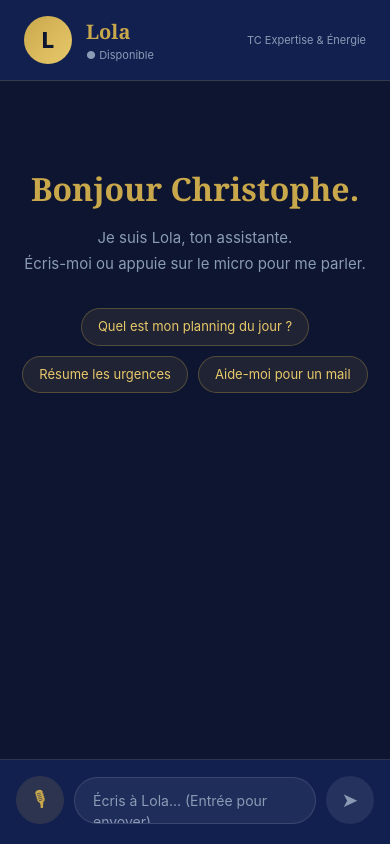
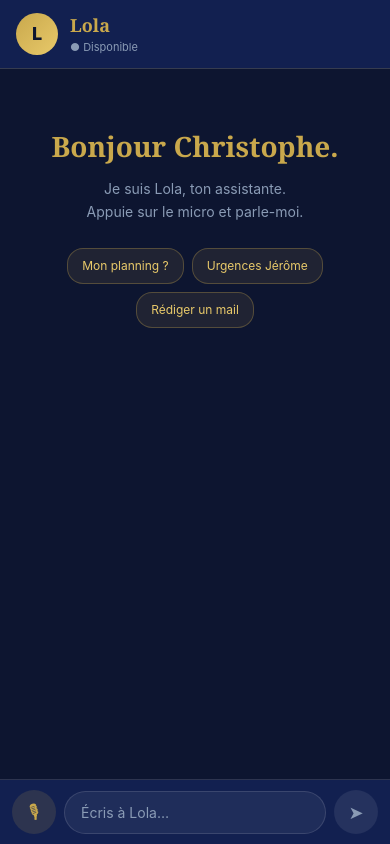
Before and after one commit to stal6999/lola-voice, a Next.js app: page / in a window 390 px wide. Built offline with nearby package versions, Linux system fonts and the light colour scheme.

Commit message:
fix: silence auto 1.5s, affichage mobile, alignement bulles, safe-area iOS

```diff
--- a/app/page.tsx
+++ b/app/page.tsx
@@ -16,8 +16,8 @@ export default function LolaPage() {
   const recognitionRef = useRef<any>(null)
   const audioRef = useRef<HTMLAudioElement | null>(null)
   const messagesRef = useRef<Message[]>([])
+  const silenceTimerRef = useRef<NodeJS.Timeout | null>(null)
 
-  // Sync ref with state for callbacks
   useEffect(() => { messagesRef.current = messages }, [messages])
 
   useEffect(() => {
@@ -41,8 +41,6 @@ export default function LolaPage() {
       const updated = [...history, lolaMsg]
       setMessages(updated)
       setLoading(false)
-
-      // TTS auto
       playTTS(data.text)
     } catch {
       setLoading(false)
@@ -56,10 +54,7 @@ export default function LolaPage() {
       const res  = await fetch('/api/tts', { method: 'POST', headers: { 'Content-Type': 'application/json' }, body: JSON.stringify({ text }) })
       const blob = await res.blob()
       const url  = URL.createObjectURL(blob)
-
-      // Stop previous audio
       if (audioRef.current) { audioRef.current.pause(); audioRef.current = null }
-
       const audio = new Audio(url)
       audioRef.current = audio
       audio.onended = () => { setSpeaking(false); audioRef.current = null }
@@ -70,7 +65,7 @@ export default function LolaPage() {
     }
   }
 
-  /* ── SPEECH RECOGNITION (Web Speech API — gratuit, navigateur natif) ── */
+  /* ── SPEECH RECOGNITION avec détection de silence ── */
   function toggleListening() {
     if (listening) {
       stopListening()
@@ -80,23 +75,32 @@ export default function LolaPage() {
   }
 
   function startListening() {
-    // Stop Lola if she's speaking
     if (audioRef.current) { audioRef.current.pause(); audioRef.current = null; setSpeaking(false) }
 
     // eslint-disable-next-line @typescript-eslint/no-explicit-any
-    const SpeechRecognition = (window as any).SpeechRecognition || (window as any).webkitSpeechRecognition
-
-    if (!SpeechRecognition) {
+    const SR = (window as any).SpeechRecognition || (window as any).webkitSpeechRecognition
+    if (!SR) {
       alert('Ton navigateur ne supporte pas la reconnaissance vocale. Utilise Chrome ou Safari.')
       return
     }
 
-    const recognition = new SpeechRecognition()
+    const recognition = new SR()
     recognition.lang = 'fr-FR'
     recognition.continuous = true
     recognition.interimResults = true
 
     let finalTranscript = ''
+    let hasSpoken = false
+
+    function resetSilenceTimer() {
+      if (silenceTimerRef.current) clearTimeout(silenceTimerRef.current)
+      silenceTimerRef.current = setTimeout(() => {
+        // 1.5s de silence après avoir parlé → on envoie
+        if (hasSpoken && finalTranscript.trim()) {
+          recognition.stop()
+        }
+      }, 1500)
+    }
 
     // eslint-disable-next-line @typescript-eslint/no-explicit-any
     recognition.onresult = (event: any) => {
@@ -105,14 +109,18 @@ export default function LolaPage() {
         const t = event.results[i][0].transcript
         if (event.results[i].isFinal) {
           finalTranscript += t + ' '
+          hasSpoken = true
         } else {
           interim = t
+          hasSpoken = true
         }
       }
       setLiveTranscript(finalTranscript + interim)
+      resetSilenceTimer()
     }
 
     recognition.onend = () => {
+      if (silenceTimerRef.current) { clearTimeout(silenceTimerRef.current); silenceTimerRef.current = null }
       setListening(false)
       const text = finalTranscript.trim()
       if (text) {
@@ -122,6 +130,7 @@ export default function LolaPage() {
     }
 
     recognition.onerror = () => {
+      if (silenceTimerRef.current) { clearTimeout(silenceTimerRef.current); silenceTimerRef.current = null }
       setListening(false)
       setLiveTranscript('')
     }
@@ -132,39 +141,68 @@ export default function LolaPage() {
   }
 
   function stopListening() {
+    if (silenceTimerRef.current) { clearTimeout(silenceTimerRef.current); silenceTimerRef.current = null }
     recognitionRef.current?.stop()
     setListening(false)
   }
 
   return (
-    <div style={{ minHeight: '100vh', height: '100vh', background: '#0d1530', display: 'flex', flexDirection: 'column', fontFamily: 'Inter, system-ui, sans-serif' }}>
+    <div style={{
+      minHeight: '100dvh',
+      background: '#0d1530', display: 'flex', flexDirection: 'column',
+      fontFamily: '-apple-system, BlinkMacSystemFont, Inter, system-ui, sans-serif',
+      position: 'fixed', top: 0, left: 0, right: 0, bottom: 0,
+    }}>
 
       {/* ── HEADER ── */}
-      <header style={{ background: '#122050', borderBottom: '1px solid rgba(201,168,76,.2)', padding: '16px 24px', display: 'flex', alignItems: 'center', gap: 14, flexShrink: 0 }}>
-        <div style={{ position: 'relative' }}>
-          <div style={{ width: 48, height: 48, borderRadius: '50%', background: 'linear-gradient(135deg,#C9A84C,#E8C96A)', display: 'flex', alignItems: 'center', justifyContent: 'center', fontSize: 22, fontWeight: 800, color: '#0d1530' }}>L</div>
-          {(speaking || listening) && <div style={{ position: 'absolute', bottom: 2, right: 2, width: 12, height: 12, borderRadius: '50%', background: listening ? '#e74c3c' : '#2ecc71', border: '2px solid #0d1530', animation: 'pulse 1s infinite' }} />}
+      <header style={{
+        background: '#122050', borderBottom: '1px solid rgba(201,168,76,.2)',
+        padding: '12px 16px', display: 'flex', alignItems: 'center', gap: 12, flexShrink: 0,
+      }}>
+        <div style={{ position: 'relative', flexShrink: 0 }}>
+          <div style={{
+            width: 42, height: 42, borderRadius: '50%',
+            background: 'linear-gradient(135deg,#C9A84C,#E8C96A)',
+            display: 'flex', alignItems: 'center', justifyContent: 'center',
+            fontSize: 18, fontWeight: 800, color: '#0d1530',
+          }}>L</div>
+          {(speaking || listening) && (
+            <div style={{
+              position: 'absolute', bottom: 1, right: 1, width: 10, height: 10,
+              borderRadius: '50%', background: listening ? '#e74c3c' : '#2ecc71',
+              border: '2px solid #122050', animation: 'pulse 1s infinite',
+            }} />
+          )}
         </div>
-        <div>
-          <div style={{ fontFamily: 'Georgia, serif', fontSize: 20, fontWeight: 700, color: '#C9A84C' }}>Lola</div>
+        <div style={{ flex: 1, minWidth: 0 }}>
+          <div style={{ fontFamily: 'Georgia, serif', fontSize: 18, fontWeight: 700, color: '#C9A84C' }}>Lola</div>
           <div style={{ fontSize: 11, color: '#8A9BB5' }}>
-            {listening ? '🎙 Je t\'écoute…' : speaking ? '🔊 En train de parler…' : loading ? '⌛ En réflexion…' : '● Disponible'}
+            {listening ? '🎙 Je t\u2019écoute…' : speaking ? '🔊 Je parle…' : loading ? '⌛ Réflexion…' : '● Disponible'}
           </div>
         </div>
-        <div style={{ marginLeft: 'auto', fontSize: 11, color: '#8A9BB5' }}>TC Expertise & Énergie</div>
       </header>
 
       {/* ── MESSAGES ── */}
-      <main style={{ flex: 1, overflowY: 'auto', padding: '24px 16px', display: 'flex', flexDirection: 'column', gap: 16, maxWidth: 720, width: '100%', margin: '0 auto' }}>
+      <main style={{
+        flex: 1, overflowY: 'auto', WebkitOverflowScrolling: 'touch',
+        padding: '16px 12px', display: 'flex', flexDirection: 'column', gap: 12,
+      }}>
 
         {messages.length === 0 && !listening && (
-          <div style={{ textAlign: 'center', marginTop: 60 }}>
-            <div style={{ fontFamily: 'Georgia, serif', fontSize: 32, fontWeight: 800, color: '#C9A84C', marginBottom: 12 }}>Bonjour Christophe.</div>
-            <div style={{ fontSize: 15, color: '#8A9BB5', lineHeight: 1.7 }}>Je suis Lola, ton assistante.<br />Écris-moi ou appuie sur le micro pour me parler.</div>
-            <div style={{ display: 'flex', gap: 10, justifyContent: 'center', marginTop: 32, flexWrap: 'wrap' }}>
-              {['Quel est mon planning du jour ?', 'Résume les urgences', 'Aide-moi pour un mail'].map(s => (
+          <div style={{ textAlign: 'center', marginTop: 40, padding: '0 16px' }}>
+            <div style={{ fontFamily: 'Georgia, serif', fontSize: 28, fontWeight: 800, color: '#C9A84C', marginBottom: 10 }}>
+              Bonjour Christophe.
+            </div>
+            <div style={{ fontSize: 14, color: '#8A9BB5', lineHeight: 1.7 }}>
+              Je suis Lola, ton assistante.<br />Appuie sur le micro et parle-moi.
+            </div>
+            <div style={{ display: 'flex', gap: 8, justifyContent: 'center', marginTop: 24, flexWrap: 'wrap' }}>
+              {['Mon planning ?', 'Urgences Jérôme', 'Rédiger un mail'].map(s => (
                 <button key={s} onClick={() => sendMessage(s)}
-                  style={{ background: 'rgba(201,168,76,.1)', border: '1px solid rgba(201,168,76,.3)', borderRadius: 20, padding: '8px 16px', color: '#E8C96A', fontSize: 13, cursor: 'pointer' }}>
+                  style={{
+                    background: 'rgba(201,168,76,.1)', border: '1px solid rgba(201,168,76,.3)',
+                    borderRadius: 16, padding: '8px 14px', color: '#E8C96A', fontSize: 12, cursor: 'pointer',
+                  }}>
                   {s}
                 </button>
               ))}
@@ -173,45 +211,94 @@ export default function LolaPage() {
         )}
 
         {messages.map((m, i) => (
-          <div key={i} style={{ display: 'flex', justifyContent: m.role === 'user' ? 'flex-end' : 'flex-start', gap: 10, alignItems: 'flex-end' }}>
+          <div key={i} style={{
+            display: 'flex', justifyContent: m.role === 'user' ? 'flex-end' : 'flex-start',
+            gap: 8, alignItems: 'flex-end',
+          }}>
             {m.role === 'assistant' && (
-              <div style={{ width: 32, height: 32, borderRadius: '50%', background: 'linear-gradient(135deg,#C9A84C,#E8C96A)', display: 'flex', alignItems: 'center', justifyContent: 'center', fontSize: 13, fontWeight: 800, color: '#0d1530', flexShrink: 0 }}>L</div>
+              <div style={{
+                width: 28, height: 28, borderRadius: '50%', flexShrink: 0,
+                background: 'linear-gradient(135deg,#C9A84C,#E8C96A)',
+                display: 'flex', alignItems: 'center', justifyContent: 'center',
+                fontSize: 12, fontWeight: 800, color: '#0d1530',
+              }}>L</div>
             )}
             <div style={{
-              maxWidth: '75%', padding: '12px 16px', borderRadius: m.role === 'user' ? '18px 18px 4px 18px' : '4px 18px 18px 18px',
+              maxWidth: '80%', padding: '10px 14px',
+              borderRadius: m.role === 'user' ? '16px 16px 4px 16px' : '4px 16px 16px 16px',
               background: m.role === 'user' ? 'linear-gradient(135deg,#C9A84C,#E8C96A)' : 'rgba(255,255,255,.06)',
               border: m.role === 'assistant' ? '1px solid rgba(255,255,255,.08)' : 'none',
               color: m.role === 'user' ? '#0d1530' : '#fff',
-              fontSize: 14, lineHeight: 1.6,
+              fontSize: 14, lineHeight: 1.55,
+              wordBreak: 'break-word' as const, textAlign: 'left' as const,
             }}>
               {m.content}
             </div>
             {m.role === 'user' && (
-              <div style={{ width: 32, height: 32, borderRadius: '50%', background: '#1a2f6b', display: 'flex', alignItems: 'center', justifyContent: 'center', fontSize: 13, fontWeight: 700, color: '#C9A84C', flexShrink: 0 }}>C</div>
+              <div style={{
+                width: 28, height: 28, borderRadius: '50%', flexShrink: 0,
+                background: '#1a2f6b',
+                display: 'flex', alignItems: 'center', justifyContent: 'center',
+                fontSize: 12, fontWeight: 700, color: '#C9A84C',
+              }}>C</div>
             )}
           </div>
         ))}
 
-        {/* Live transcript while listening */}
+        {/* Live transcript */}
         {listening && liveTranscript && (
-          <div style={{ display: 'flex', justifyContent: 'flex-end', gap: 10, alignItems: 'flex-end' }}>
+          <div style={{ display: 'flex', justifyContent: 'flex-end', gap: 8, alignItems: 'flex-end' }}>
             <div style={{
-              maxWidth: '75%', padding: '12px 16px', borderRadius: '18px 18px 4px 18px',
-              background: 'rgba(201,168,76,.3)', border: '1px dashed #C9A84C',
-              color: '#E8C96A', fontSize: 14, lineHeight: 1.6, fontStyle: 'italic',
+              maxWidth: '80%', padding: '10px 14px',
+              borderRadius: '16px 16px 4px 16px',
+              background: 'rgba(201,168,76,.2)', border: '1px dashed rgba(201,168,76,.5)',
+              color: '#E8C96A', fontSize: 14, lineHeight: 1.55, fontStyle: 'italic',
+              wordBreak: 'break-word' as const, textAlign: 'left' as const,
             }}>
               {liveTranscript}…
             </div>
-            <div style={{ width: 32, height: 32, borderRadius: '50%', background: '#1a2f6b', display: 'flex', alignItems: 'center', justifyContent: 'center', fontSize: 13, fontWeight: 700, color: '#C9A84C', flexShrink: 0 }}>C</div>
+            <div style={{
+              width: 28, height: 28, borderRadius: '50%', flexShrink: 0,
+              background: '#1a2f6b',
+              display: 'flex', alignItems: 'center', justifyContent: 'center',
+              fontSize: 12, fontWeight: 700, color: '#C9A84C',
+            }}>C</div>
+          </div>
+        )}
+
+        {/* Listening indicator without text yet */}
+        {listening && !liveTranscript && (
+          <div style={{ textAlign: 'center', padding: '20px 0' }}>
+            <div style={{
+              display: 'inline-flex', gap: 4, alignItems: 'center',
+              background: 'rgba(231,76,60,.1)', border: '1px solid rgba(231,76,60,.3)',
+              borderRadius: 20, padding: '8px 16px',
+            }}>
+              <div style={{ width: 8, height: 8, borderRadius: '50%', background: '#e74c3c', animation: 'pulse 0.8s infinite' }} />
+              <span style={{ fontSize: 13, color: '#e74c3c', marginLeft: 6 }}>Je t&apos;écoute… parle librement</span>
+            </div>
           </div>
         )}
 
         {loading && (
-          <div style={{ display: 'flex', gap: 10, alignItems: 'flex-end' }}>
-            <div style={{ width: 32, height: 32, borderRadius: '50%', background: 'linear-gradient(135deg,#C9A84C,#E8C96A)', display: 'flex', alignItems: 'center', justifyContent: 'center', fontSize: 13, fontWeight: 800, color: '#0d1530' }}>L</div>
-            <div style={{ background: 'rgba(255,255,255,.06)', border: '1px solid rgba(255,255,255,.08)', borderRadius: '4px 18px 18px 18px', padding: '14px 18px' }}>
+          <div style={{ display: 'flex', gap: 8, alignItems: 'flex-end' }}>
+            <div style={{
+              width: 28, height: 28, borderRadius: '50%', flexShrink: 0,
+              background: 'linear-gradient(135deg,#C9A84C,#E8C96A)',
+              display: 'flex', alignItems: 'center', justifyContent: 'center',
+              fontSize: 12, fontWeight: 800, color: '#0d1530',
+            }}>L</div>
+            <div style={{
+              background: 'rgba(255,255,255,.06)', border: '1px solid rgba(255,255,255,.08)',
+              borderRadius: '4px 16px 16px 16px', padding: '12px 16px',
+            }}>
               <div style={{ display: 'flex', gap: 5 }}>
-                {[0,1,2].map(i => <div key={i} style={{ width: 8, height: 8, borderRadius: '50%', background: '#C9A84C', opacity: 0.4, animation: `bounce 1s ${i*0.2}s infinite` }} />)}
+                {[0,1,2].map(i => (
+                  <div key={i} style={{
+                    width: 7, height: 7, borderRadius: '50%', background: '#C9A84C',
+                    opacity: 0.4, animation: `bounce 1s ${i*0.2}s infinite`,
+                  }} />
+                ))}
               </div>
             </div>
           </div>
@@ -220,15 +307,21 @@ export default function LolaPage() {
       </main>
 
       {/* ── INPUT ── */}
-      <footer style={{ background: '#122050', borderTop: '1px solid rgba(201,168,76,.15)', padding: '16px 16px 20px', flexShrink: 0 }}>
-        <div style={{ maxWidth: 720, margin: '0 auto', display: 'flex', gap: 10, alignItems: 'flex-end' }}>
+      <footer style={{
+        background: '#122050', borderTop: '1px solid rgba(201,168,76,.15)',
+        padding: '10px 12px', paddingBottom: 'max(10px, env(safe-area-inset-bottom))',
+        flexShrink: 0,
+      }}>
+        <div style={{ display: 'flex', gap: 8, alignItems: 'flex-end' }}>
 
-          {/* Micro — gros bouton central si pas de texte */}
+          {/* Micro */}
           <button onClick={toggleListening}
-            style={{ width: 48, height: 48, borderRadius: '50%', border: 'none', cursor: 'pointer', flexShrink: 0, transition: 'all .2s',
+            style={{
+              width: 44, height: 44, borderRadius: '50%', border: 'none', cursor: 'pointer', flexShrink: 0,
+              transition: 'all .2s',
               background: listening ? '#e74c3c' : 'rgba(201,168,76,.15)',
-              color: listening ? '#fff' : '#C9A84C', fontSize: 20,
-              boxShadow: listening ? '0 0 20px rgba(231,76,60,.4)' : 'none',
+              color: listening ? '#fff' : '#C9A84C', fontSize: 18,
+              boxShadow: listening ? '0 0 16px rgba(231,76,60,.4)' : 'none',
             }}>
             {listening ? '⏹' : '🎙'}
           </button>
@@ -236,18 +329,25 @@ export default function LolaPage() {
           {/* Texte */}
           <textarea value={input} onChange={e => setInput(e.target.value)}
             onKeyDown={e => { if (e.key === 'Enter' && !e.shiftKey) { e.preventDefault(); sendMessage(input) } }}
-            placeholder={listening ? 'Je t\'écoute…' : 'Écris à Lola… (Entrée pour envoyer)'}
+            placeholder={listening ? 'Je t\u2019écoute…' : 'Écris à Lola…'}
             rows={1}
             disabled={listening}
-            style={{ flex: 1, background: 'rgba(255,255,255,.06)', border: '1px solid rgba(255,255,255,.12)', borderRadius: 24, padding: '12px 18px',
-              color: '#fff', fontSize: 14, resize: 'none', outline: 'none', lineHeight: 1.5, fontFamily: 'inherit',
-              opacity: listening ? 0.4 : 1 }} />
+            style={{
+              flex: 1, background: 'rgba(255,255,255,.06)', border: '1px solid rgba(255,255,255,.12)',
+              borderRadius: 22, padding: '10px 16px',
+              color: '#fff', fontSize: 14, resize: 'none', outline: 'none',
+              lineHeight: 1.5, fontFamily: 'inherit',
+              opacity: listening ? 0.3 : 1,
+            }} />
 
           {/* Envoyer */}
           <button onClick={() => sendMessage(input)} disabled={!input.trim() || loading || listening}
-            style={{ width: 48, height: 48, borderRadius: '50%', border: 'none', cursor: 'pointer', flexShrink: 0, transition: 'all .2s',
+            style={{
+              width: 44, height: 44, borderRadius: '50%', border: 'none', cursor: 'pointer', flexShrink: 0,
+              transition: 'all .2s',
               background: input.trim() && !listening ? 'linear-gradient(135deg,#C9A84C,#E8C96A)' : 'rgba(255,255,255,.08)',
-              color: input.trim() && !listening ? '#0d1530' : '#8A9BB5', fontSize: 20 }}>
+              color: input.trim() && !listening ? '#0d1530' : '#8A9BB5', fontSize: 18,
+            }}>
             ➤
           </button>
         </div>
@@ -258,6 +358,7 @@ export default function LolaPage() {
         @keyframes bounce { 0%,100%{transform:translateY(0)} 50%{transform:translateY(-4px)} }
         textarea::placeholder { color: #8A9BB5; }
         button:hover { opacity: .85; }
+        * { -webkit-tap-highlight-color: transparent; }
       `}</style>
     </div>
   )
```
